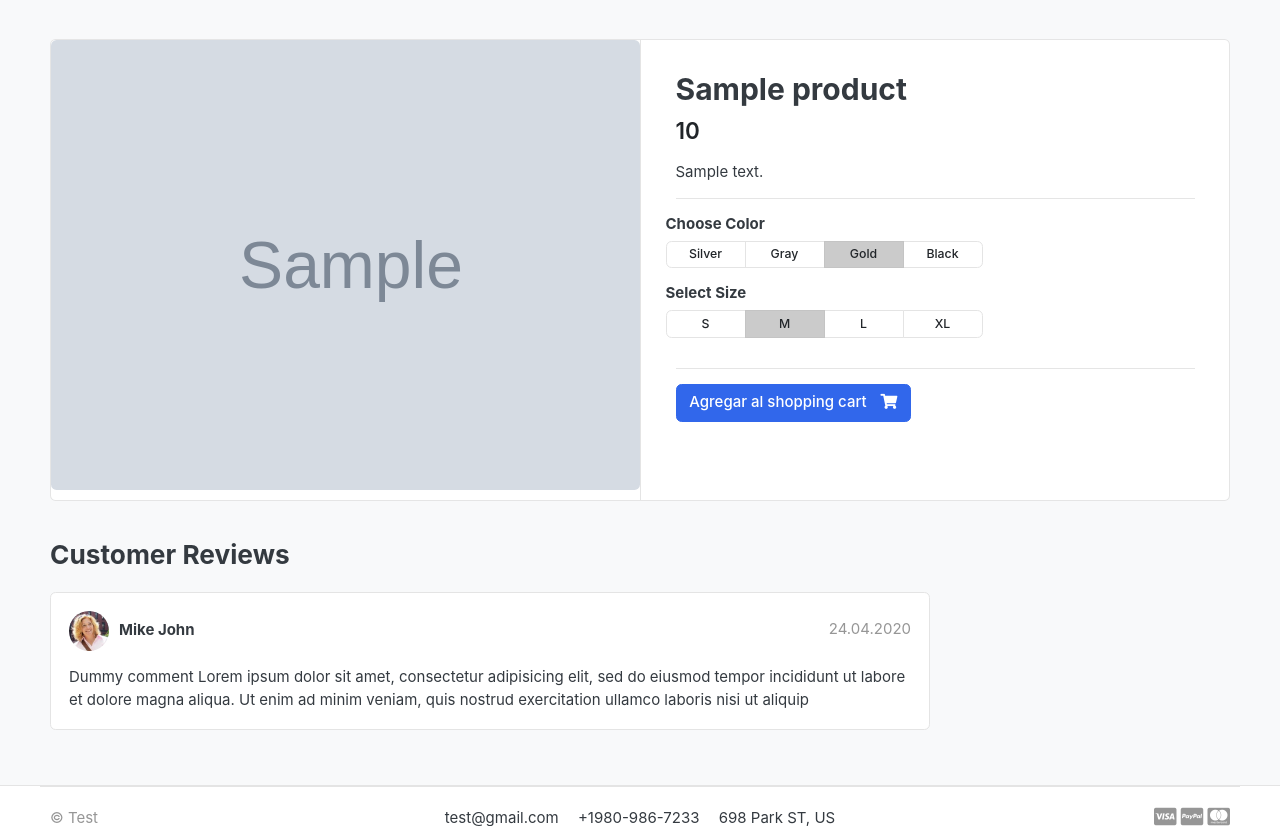
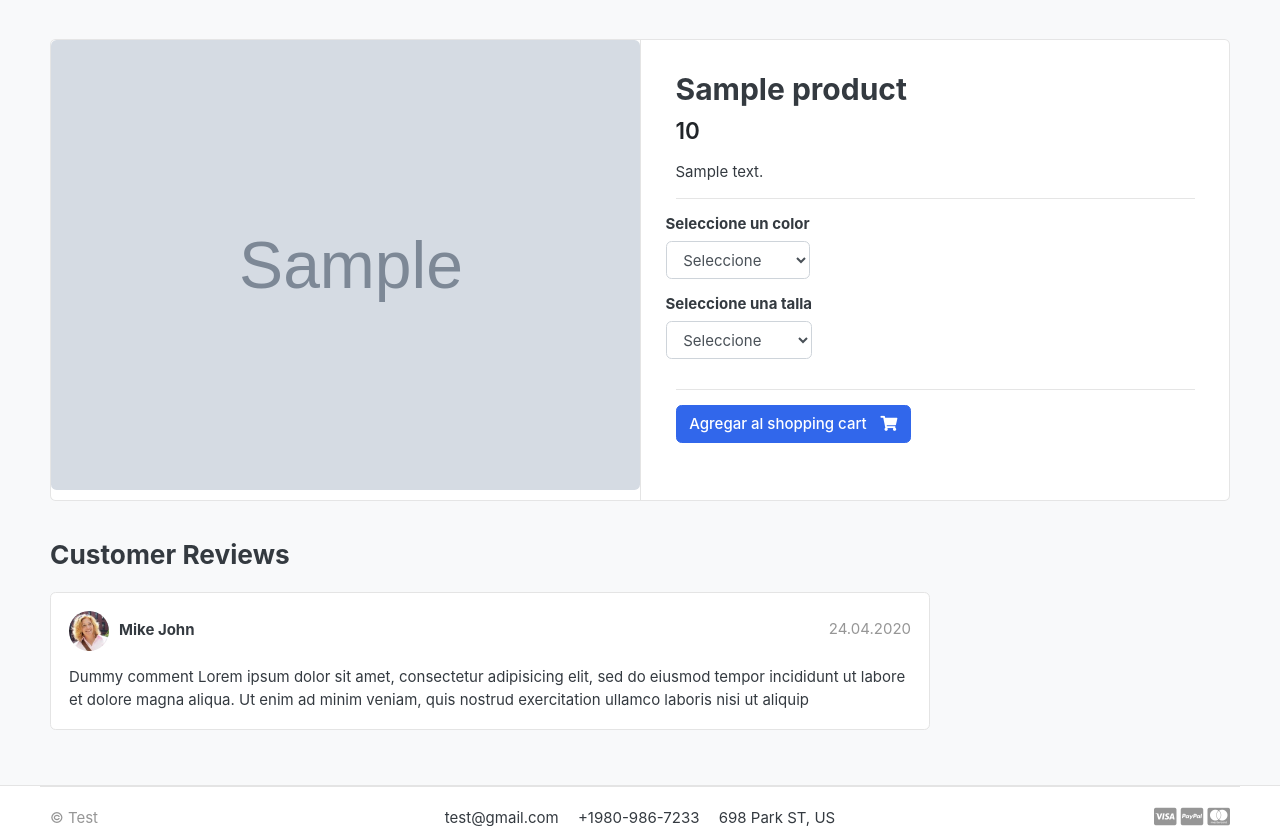
Before and after one commit to JasoSalgado/Ecommerce, a Django app: a page that uses templates/store/product_detail.html in a window 1280 px wide. Shown: the part 119-945 px from the top of the page. Run offline with Django 4.2, Linux system fonts and the light colour scheme; tables that the repository leaves empty hold one stand-in row (values such as "Sample post"); grey boxes marked "Sample" are stand-in pictures; some web fonts are replaced.

Commit message:
ADD: add and remove products from cart

```diff
--- a/carts/models.py
+++ b/carts/models.py
@@ -3,7 +3,7 @@
 from django.db import models
 
 # My modules
-from store.models import Product
+from store.models import Product, Variation
 
 class Cart(models.Model):
     """
@@ -21,6 +21,7 @@ class CartItem(models.Model):
     Cart item model
     """
     product = models.ForeignKey(Product, on_delete=models.CASCADE)
+    variations = models.ManyToManyField(Variation, blank=True)
     cart = models.ForeignKey(Cart, on_delete=models.CASCADE)
     quantity = models.IntegerField()
     is_active = models.BooleanField(default=True)
--- a/carts/urls.py
+++ b/carts/urls.py
@@ -6,6 +6,6 @@ from . import views
 urlpatterns = [
     path("", views.cart, name="cart"),
     path("add_cart/<int:product_id>/", views.add_cart, name="add_cart"),
-    path("remove_cart/<int:product_id>/", views.remove_cart, name="remove_cart"),
-    path("remove_cart_item/<int:product_id>/", views.remove_cart_item, name="remove_cart_item"),
+    path("remove_cart/<int:product_id>/<int:cart_item_id>/", views.remove_cart, name="remove_cart"),
+    path("remove_cart_item/<int:product_id>/<int:cart_item_id>/", views.remove_cart_item, name="remove_cart_item"),
 ]
--- a/carts/views.py
+++ b/carts/views.py
@@ -5,7 +5,7 @@ from django.core.exceptions import ObjectDoesNotExist
 
 
 # My modules
-from store.models import Product
+from store.models import Product, Variation
 from carts.models import Cart, CartItem
 
 def _cart_id(request):
@@ -18,6 +18,21 @@ def _cart_id(request):
 def add_cart(request, product_id):
     # If cart_id does not exits, creates one
     product = Product.objects.get(id=product_id)
+    product_variation = []
+
+    if request.method == 'POST':
+        for item in request.POST:
+            # Capturing variations
+            key = item
+            value = request.POST[key]
+
+            try:
+                variation = Variation.objects.get(product=product, variation_category__iexact=key, variation_value__iexact=value)
+                product_variation.append(variation)
+            except:
+                pass
+
+
     try:
         cart = Cart.objects.get(cart_id=_cart_id(request))
     except Cart.DoesNotExist:
@@ -26,45 +41,80 @@ def add_cart(request, product_id):
         )
     cart.save()
 
+    is_cart_item_exist = CartItem.objects.filter(product=product, cart=cart).exists
+
+
     # Insertion
-    try:
-        cart_item = CartItem.objects.get(product=product, cart=cart)
-        # How many items will you buy
-        cart_item.quantity += 1
-        cart_item.save()
-    except CartItem.DoesNotExist:
+    if is_cart_item_exist:
+        # Already exists a shopping cart
+        cart_item = CartItem.objects.filter(product=product, cart=cart)
+
+        ex_var_list = []
+        id = []
+        for item in cart_item:
+            existing_variation = item.variations.all()
+            ex_var_list.append(list(existing_variation))
+            id.append(item.id)
+
+        if product_variation in ex_var_list:
+            index = ex_var_list.index(product_variation)
+            item_id = id[index]
+            item = CartItem.objects.get(product=product, id=item_id)
+            item.quantity += 1
+            item.save()
+        else:
+            item = CartItem.objects.create(product=product, quantity=1, cart=cart)
+            # Insert each varation to CartItem
+            if len(product_variation) > 0:
+                item.variations.clear()
+                item.variations.add(*product_variation)
+            item.save()
+
+    else:
         # Create a new cart item
         cart_item = CartItem.objects.create(
             product = product,
             quantity = 1,
             cart = cart,
         )
+        # Add this cart item to the new cart item that is generating from scratch
+        if len(product_variation) > 0:
+            cart_item.variations.clear()
+            cart_item.variations.add(*product_variation)
         cart_item.save()
     return redirect("cart")
 
 
-def remove_cart(request, product_id):
+def remove_cart(request, product_id, cart_item_id):
     cart = Cart.objects.get(cart_id=_cart_id(request))
     product = get_object_or_404(Product, id=product_id)
-    cart_item = CartItem.objects.get(product=product, cart=cart)
 
-    if cart_item.quantity > 1:
-        cart_item.quantity -= 1
-        cart_item.save()
-    else:
-        cart_item.delete()
+    try:
+        cart_item = CartItem.objects.get(product=product, cart=cart, id=cart_item_id)
+
+        if cart_item.quantity > 1:
+            cart_item.quantity -= 1
+            cart_item.save()
+        else:
+            cart_item.delete()
+    except:
+        pass
+
     return redirect("cart")
 
 
-def remove_cart_item(request, product_id):
+def remove_cart_item(request, product_id, cart_item_id):
     cart = Cart.objects.get(cart_id=_cart_id(request))
     product = get_object_or_404(Product, id=product_id)
-    cart_item = CartItem.objects.get(product=product, cart=cart)
+    cart_item = CartItem.objects.get(product=product, cart=cart, id=cart_item_id)
     cart_item.delete()
     return redirect("cart")
 
 
 def cart(request, total=0, quantity=0, cart_items=None):
+    tax = 0
+    grand_total = 0
+
     try:
         cart = Cart.objects.get(cart_id=_cart_id(request))
         cart_items = CartItem.objects.filter(cart=cart, is_active=True)
--- a/store/models.py
+++ b/store/models.py
@@ -1,5 +1,6 @@
 # store/models.py
 # Django modules
+from itertools import product
 from django.db import models
 from django.urls import reverse
 
@@ -28,3 +29,39 @@ class Product(models.Model):
 
     def __str__(self):
         return self.product_name
+
+
+class VariationManager(models.Manager):
+    """
+    Variation manager to filter by color and size
+    """
+    def colors(self):
+        return super(VariationManager, self).filter(variation_category="color", is_active=True)
+
+
+    def sizes(self):
+        return super(VariationManager, self).filter(variation_category="size", is_active=True)
+
+
+variation_category_choice = (
+    ("color", "color"),
+    ("size", "talla"),
+
+)
+class Variation(models.Model):
+    """
+    Variation model:
+    Color and size
+    """
+    product = models.ForeignKey(Product, on_delete=models.CASCADE)
+    variation_category = models.CharField(max_length=100, choices=variation_category_choice)
+    variation_value = models.CharField(max_length=100)
+    is_active = models.BooleanField(default=True)
+    created_date = models.DateTimeField(auto_now=True)
+
+    # Creates an instance of VariationManager to be read
+    objects = VariationManager()
+
+    def __str__(self):
+        # Display variations inside cart items
+        return self.variation_category + ':' + self.variation_value
--- a/templates/store/product_detail.html
+++ b/templates/store/product_detail.html
@@ -17,6 +17,10 @@
         </article> <!-- gallery-wrap .end// -->
                 </aside>
                 <main class="col-md-6 border-left">
+
+        <form action="{% url 'add_cart' single_product.id %}" method="POST">
+
+            {% csrf_token %}
             <article class="content-body">
 
             <h2 class="title">{{ single_product.product_name }}</h2>
@@ -31,40 +35,27 @@
             <hr>
                 <div class="row">
                     <div class="item-option-select">
-                    <h6>Choose Color</h6>
-                    <div class="btn-group btn-group-sm btn-group-toggle" data-toggle="buttons">
-                    <label class="btn btn-light">
-                        <input type="radio" name="radio_color"> Silver
-                    </label>
-                    <label class="btn btn-light">
-                        <input type="radio" name="radio_color" > Gray
-                    </label>
-                    <label class="btn btn-light active">
-                        <input type="radio" name="radio_color checked"> Gold
-                    </label>
-                    <label class="btn btn-light">
-                        <input type="radio" name="radio_color"> Black
-                    </label>
-                    </div>
+                        <h6>Seleccione un color</h6>
+                        <select class="form-control" name="color" required id="">
+                            <option value="" disabled selected>Seleccione</option>
+                            {% for i in single_product.variation_set.colors %}
+                                <option value="{{ i.variation_value | lower }}">{{ i.variation_value | capfirst }}</option>
+                            {% endfor %}
+                        </select>
+
                     </div>
                 </div> <!-- row.// -->
                 <div class="row">
                     <div class="item-option-select">
-                    <h6>Select Size</h6>
-                    <div class="btn-group btn-group-sm btn-group-toggle" data-toggle="buttons">
-                    <label class="btn btn-light">
-                        <input type="radio" name="radio_color"> S
-                    </label>
-                    <label class="btn btn-light active">
-                        <input type="radio" name="radio_color" checked> M
-                    </label>
-                    <label class="btn btn-light">
-                        <input type="radio" name="radio_color"> L
-                    </label>
-                    <label class="btn btn-light">
-                        <input type="radio" name="radio_color"> XL
-                    </label>
-                    </div>
+                        <h6>Seleccione una talla</h6>
+
+                        <select class="form-control" name="talla" required id="">
+                            <option value="" disabled selected>Seleccione</option>
+                            {% for i in single_product.variation_set.sizes %}
+                            <option value="{{ i.variation_value | lower }}">{{ i.variation_value | capfirst }}</option>
+                            {% endfor %}
+                        </select>
+
                     </div>
                 </div> <!-- row.// -->
                 <hr>
@@ -73,16 +64,21 @@
                     <h5>Producto agotado</h5>
                 {% else %}
 
-                {% if in_cart %}
+                    <button type="submit" class="btn  btn-primary"> <span class="text">Agregar al shopping cart</span> <i class="fas fa-shopping-cart"></i> </button>
+
+                    {% comment %} {% if in_cart %}
                         <a href="#" class="btn  btn-success"> <span class="text">Producto agregado al carrito</span> <i class="fas fa-check"></i></a>
 
                         <a href="{% url 'cart' %}" class="btn  btn-outline-primary"> <span class="text">Ver carrito de compras</span> <i class="fas fa-eye"></i> </a>
 
                     {% else %}
-                    <a href="{% url 'add_cart' single_product.id %}" class="btn  btn-primary"> <span class="text">Agregar al shopping cart</span> <i class="fas fa-shopping-cart"></i> </a>
-                {% endif %}
+                        <button type="submit" class="btn  btn-primary"> <span class="text">Agregar al shopping cart</span> <i class="fas fa-shopping-cart"></i> </button>
+                    {% endif %} {% endcomment %}
                 {% endif %}
             </article> <!-- product-info-aside .// -->
+
+        </form>
+
             </main> <!-- col.// -->
             </div> <!-- row.// -->
         </div> <!-- card.// -->
```
Also changed, not shown: carts/admin.py (+14 -2 lines), store/admin.py (+13 -1 lines), templates/store/cart.html (+16 -4 lines), carts/migrations/0002_cartitem_variations.py (added), store/migrations/0002_variation.py (added). Lines whose indentation alone changed are shown as unchanged.
